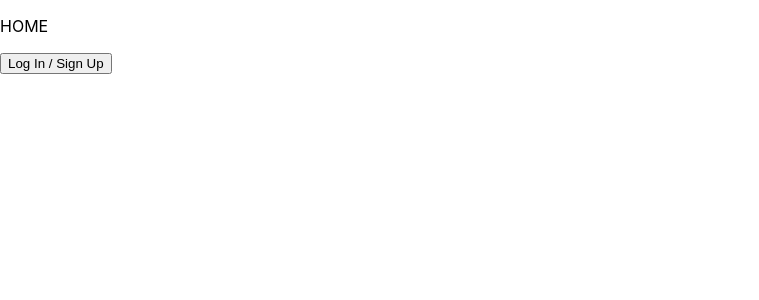
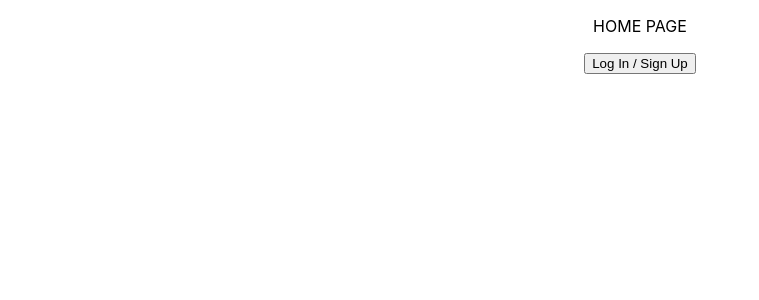
Before and after one commit to tranpeter08/auth0-client-poc, a React (Create React App) app: page / in a window 1280 px wide. Shown: the top 300 px of the page, without its empty margins (0-759 px from the left). Built offline with nearby package versions, Linux system fonts and the light colour scheme.

Commit message:
added wrapper styling

```diff
--- a/src/pages/Home.js
+++ b/src/pages/Home.js
@@ -9,8 +9,8 @@ export default function Home(props) {
   if (isLoading) return <div>LOADING...</div>;
 
   return (
-    <>
-      <p>HOME</p>
+    <div className="home">
+      <p>HOME PAGE</p>
       {isAuthenticated ? (
         <Redirect to={{pathname: '/profile', state: {user}}} />
       ) : (
@@ -18,6 +18,6 @@ export default function Home(props) {
           <LoginButton />
         </>
       )}
-    </>
+    </div>
   );
 }
```
